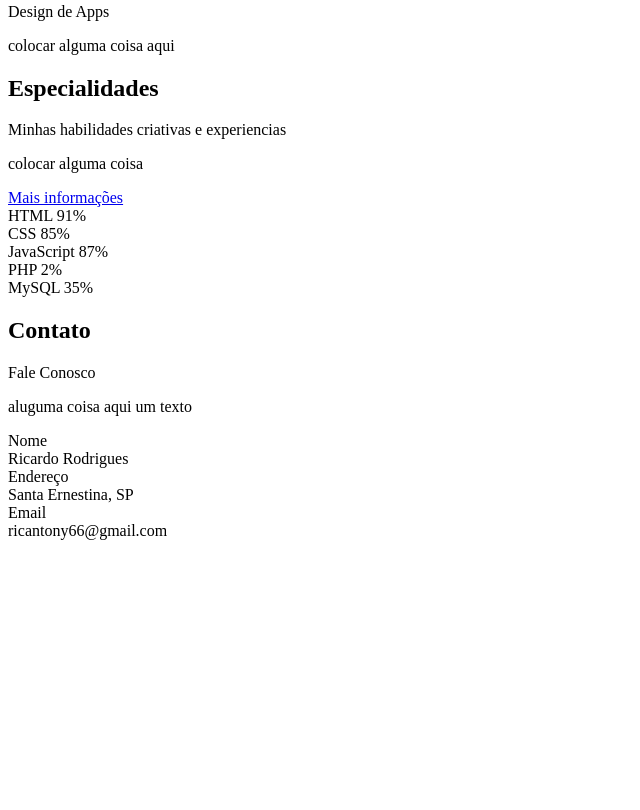
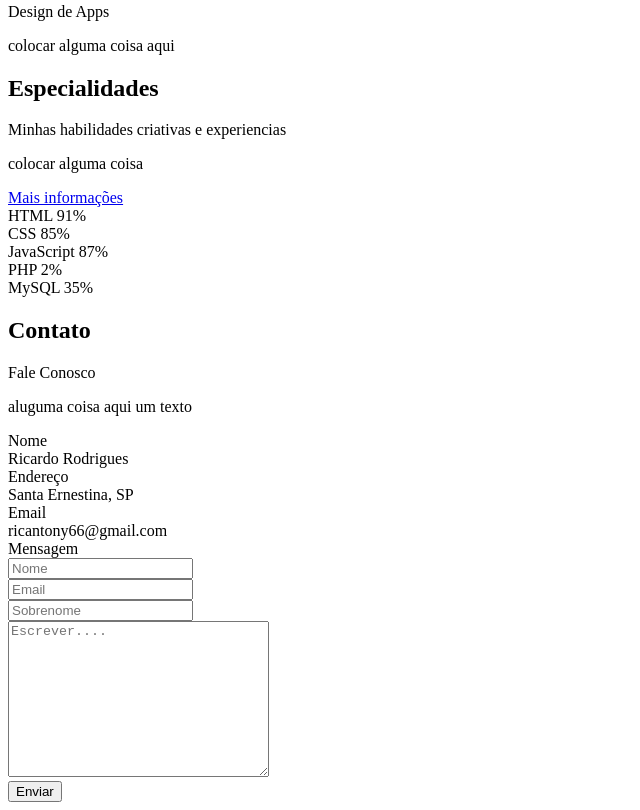
Before and after one commit to ricantony6/portf-folio, a plain HTML site: page index.html in a window 1280 px wide. Shown: the part 609-1419 px from the top of the page, without its empty margins (0-640 px from the left). Before the commit the page ends 1157 px from the top, so only its background shows below. Drawn offline with Linux system fonts and the light colour scheme.

Commit message:
add caixa de e-mail

```diff
--- a/index.html
+++ b/index.html
@@ -181,11 +181,41 @@
                 </div>
               </div>
             </div>
+          </div>
+
+          <!--coluna esqueda-->
+
+          <div class="column rigth">
+            <div class="text">Mensagem</div>
+            <form action="#">
+              <div class="fields">
+                <div class="field name">
+                  <input type="text" placeholder="Nome" required />
+                </div>
+                <div class="field email">
+                  <input type="email" placeholder="Email" required />
+                </div>
+              </div>
+              <div class="field">
+                <div class="field">
+                  <input type="text" placeholder="Sobrenome" required />
+                </div>
+                <div class="field textarea">
+                  <textarea
+                    cols="30"
+                    rows="10"
+                    placeholder="Escrever...."
+                    required
+                  ></textarea>
+                </div>
+                <div class="button">
+                  <button type="submit">Enviar</button>
+                </div>
+              </div>
+            </form>
+          </div>
+        </div>
+      </div>
     </section>
-
-
-
-
-
   </body>
 </html>
```
Lines whose indentation alone changed are shown as unchanged.
